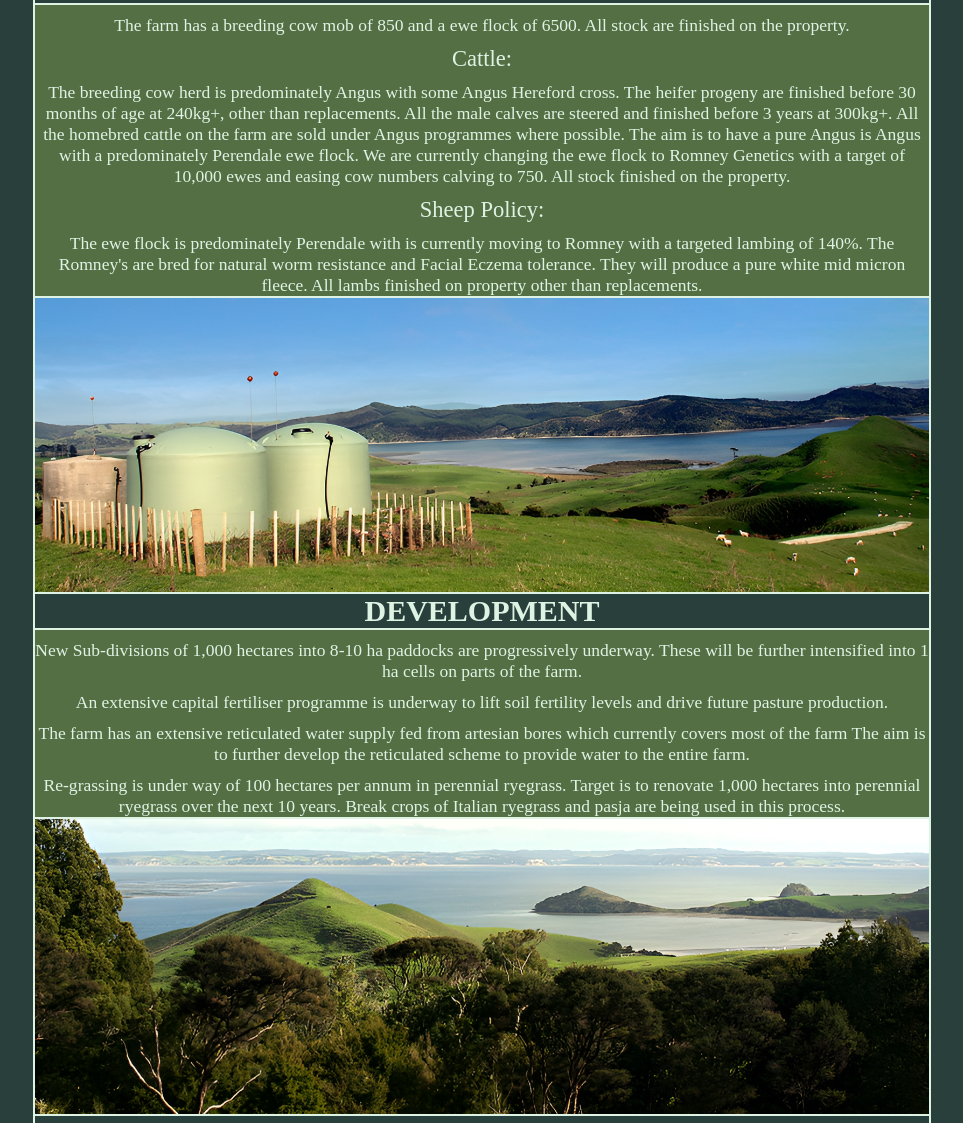
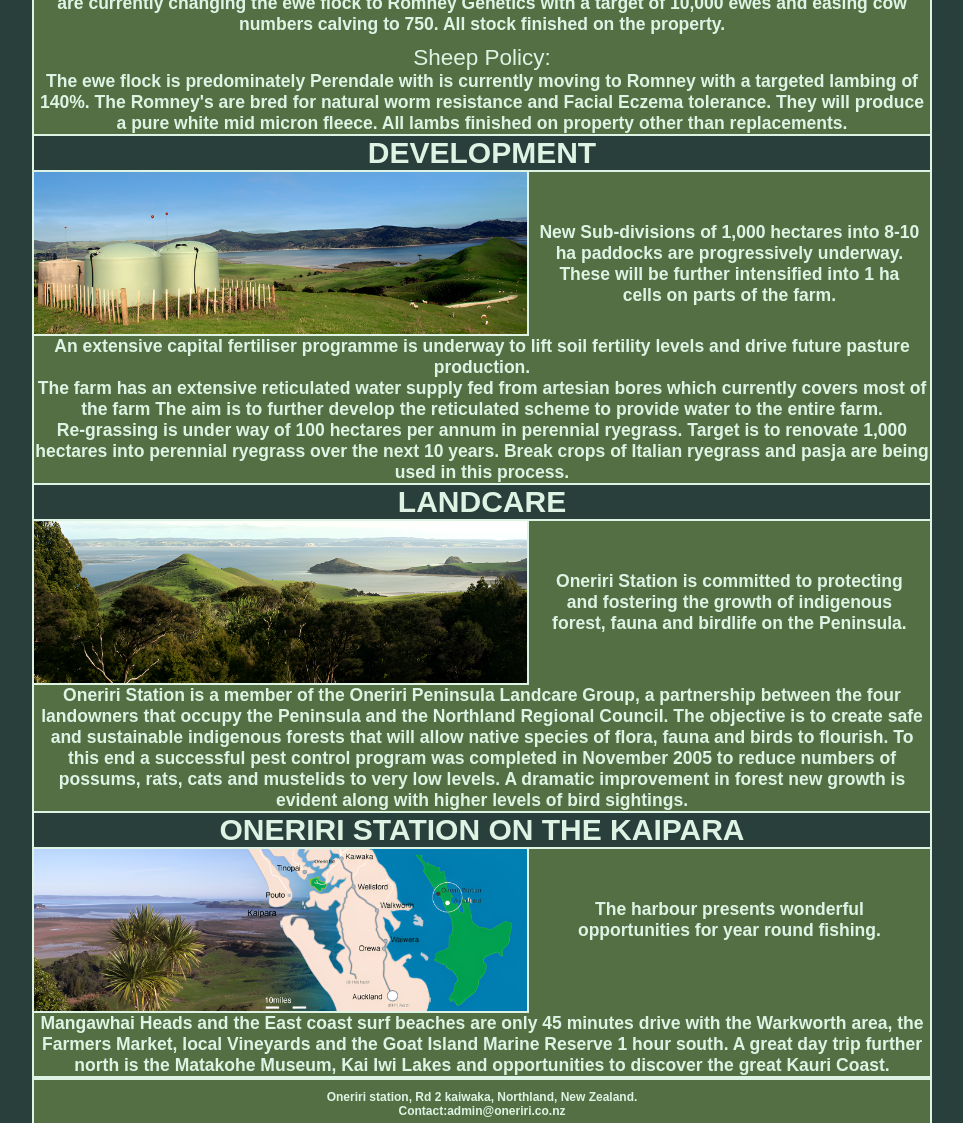
Before and after one commit to CC0454/Oneriri-station-internal, a plain HTML site: page information.html in a window 1280 px wide. Shown: the part 724-1847 px from the top of the page, without its empty margins (158-1121 px from the left). Drawn offline with Linux system fonts and the light colour scheme; a web font is replaced by a local one.

Commit message:
finished product, though finished, needs work

```diff
--- a/information.html
+++ b/information.html
@@ -26,27 +26,34 @@
     </nav>
     <main>
         <div class="information_main_format font-1">
-            <img src="./Images/6097-crop.jpg" alt="No image available" class="info_image">
             <div class="information_title">
                 <h1>LIVESTOCK</h1>
             </div>
-            <div class="info_text">
-                <h3 class="information_text">The farm has a breeding cow mob of 850 and a ewe flock of 6500. All stock are finished on the property. </h3>
-                <h2 class="information_subtitle">Cattle:</h2>
+            <div class="head_part">
+                <img src="./Images/6097-crop.jpg" alt="No image available" class="info_image">
+                <div class="header_text">
+                    <h3 class="information_text">The farm has a breeding cow mob of 850 and a ewe flock of 6500. All stock are finished on the property. </h3>
+                </div>
+            </div>
+            <div class="info_text"><h2 class="information_subtitle">Cattle:</h2>
                 <h3 class="information_text">The breeding cow herd is predominately Angus with some Angus Hereford cross. The heifer progeny are finished before 30 months of age at 240kg+, other than replacements. All the male calves are steered and finished before 3 years at 300kg+. All the homebred cattle on the farm are sold under Angus programmes where possible. The aim is to have a pure Angus is Angus with a predominately Perendale ewe flock. We are currently changing the ewe flock to Romney Genetics with a target of 10,000 ewes and easing cow numbers calving to 750. All stock finished on the property.</h3>
                 <h2 class="information_subtitle">Sheep Policy:</h2>
                 <h3 class="information_text">The ewe flock is predominately Perendale with is currently moving to Romney with a targeted lambing of 140%. The Romney's are bred for natural worm resistance and Facial Eczema tolerance. They will produce a pure white mid micron fleece. All lambs finished on property other than replacements.</h3>
             </div>
         </div>
         <div class="information_main_format font-1">
-            <img src="./Images/Development.png" alt="no image available" class="info_image">
             <div class="information_title">
                 <h1>DEVELOPMENT</h1>
             </div>
+            <div class="head_part">
+                <img src="./Images/Development.png" alt="no image available" class="info_image">
+                <div class="header_text">
+                    <h3 class="information_text">
+                        New Sub-divisions of 1,000 hectares into 8-10 ha paddocks are progressively underway. These will be further intensified into 1 ha cells on parts of the farm.
+                    </h3>
+                </div>
+            </div>
             <div class="info_text">
-                <h3 class="information_text">
-                    New Sub-divisions of 1,000 hectares into 8-10 ha paddocks are progressively underway. These will be further intensified into 1 ha cells on parts of the farm.
-                </h3>
                 <h3 class="information_text">
                     An extensive capital fertiliser programme is underway to lift soil fertility levels and drive future pasture production.
                 </h3>
@@ -58,24 +65,40 @@
                 </h3>
             </div>
         </div>
+
         <div class="information_main_format font-1">
-            <img class="info_image" src="./Images/landcare.png" alt="No image available [landcare.png]">
             <div class="information_title">
                 <h1>LANDCARE</h1>
             </div>
+            <div class="head_part">
+                <img class="info_image" src="./Images/landcare.png" alt="No image available [landcare.png]">
+                <div class="header_text">
+                    <h3 class="information_text">
+                        Oneriri Station is committed to protecting and fostering the growth of indigenous forest, fauna and birdlife on the Peninsula.
+                    </h3>
+                </div>
+            </div>
             <div class="info_text">
-                <h3 class="information_text">Oneriri Station is committed to protecting and fostering the growth of indigenous forest, fauna and birdlife on the Peninsula. Oneriri Station is a member of the Oneriri Peninsula Landcare Group, a partnership between the four landowners that occupy the Peninsula and the Northland Regional Council. The objective is to create safe and sustainable indigenous forests that will allow native species of flora, fauna and birds to flourish. To this end a successful pest control program was completed in November 2005 to reduce numbers of possums, rats, cats and mustelids to very low levels. A dramatic improvement in forest new growth is evident along with higher levels of bird sightings.
+                <h3 class="information_text"> Oneriri Station is a member of the Oneriri Peninsula Landcare Group, a partnership between the four landowners that occupy the Peninsula and the Northland Regional Council. The objective is to create safe and sustainable indigenous forests that will allow native species of flora, fauna and birds to flourish. To this end a successful pest control program was completed in November 2005 to reduce numbers of possums, rats, cats and mustelids to very low levels. A dramatic improvement in forest new growth is evident along with higher levels of bird sightings.
                 </h3>
             </div>
         </div>
+
         <div class="information_main_format font-1">
-            <img src="./Images/Farm_location.png" alt="No image available [Farm_location.png]">
             <div class="information_title">
                 <h1>ONERIRI STATION ON THE KAIPARA</h1>
             </div>
+            <div class="head_part">
+                <img class="info_image" src="./Images/Farm_location.png" alt="No image available [Farm_location.png]">
+                <div class="header_text">
+                    <h3 class="information_text">
+                        The harbour presents wonderful opportunities for year round fishing.
+                    </h3>
+                </div>
+            </div>
             <div class="info_text">
                 <h3 class="information_text">
-                    The harbour presents wonderful opportunities for year round fishing. Mangawhai Heads and the East coast surf beaches are only 45 minutes drive with the Warkworth area, the Farmers Market, local Vineyards and the Goat Island Marine Reserve 1 hour south. A great day trip further north is the Matakohe Museum, Kai Iwi Lakes and opportunities to discover the great Kauri Coast.
+                     Mangawhai Heads and the East coast surf beaches are only 45 minutes drive with the Warkworth area, the Farmers Market, local Vineyards and the Goat Island Marine Reserve 1 hour south. A great day trip further north is the Matakohe Museum, Kai Iwi Lakes and opportunities to discover the great Kauri Coast.
                 </h3>
             </div>
 
--- a/styles.css
+++ b/styles.css
@@ -4,7 +4,8 @@
 }
 
 .font-1 {
-    font-family: "Vollkorn SC", serif;
+    font-family: "Varela Round", sans-serif;
+    font-weight: 400;
     font-style: normal;
   }
 
@@ -42,7 +43,7 @@ a {
 
 li:hover {
     background-color:#556F44;
-    transition: 0.2;
+    transition: 0.7s;
 }
 
 .background_info {
@@ -141,24 +142,33 @@ footer {
     flex-direction: column;
     justify-content: center;
     margin: 0 auto;
-    max-width: 70.2%;
+    max-width: 70%;
     font-size: 15px;
+    border-left: #dff3e4 2px solid;
+    border-right: #dff3e4 2px solid;
+    border-bottom: #dff3e4 2px solid;
 }
 
 .information_title {
     text-align: center;
     background-color:  #283F3B;
     color: #dff3e4;
-    border-left: #dff3e4 2px solid;
-    border-right: #dff3e4 2px solid;
-    border-top: #dff3e4 2px solid;
+    border-bottom: #dff3e4 2px solid;
 }
 
 .info_text {
     text-align: center;
     color: #dff3e4;
     background-color: #556F44;
-    border: #dff3e4 2px solid;
+}
+
+.header_text {
+    padding-top: 50px;
+    padding-left: 10px;
+    padding-right: 10px;
+    text-align: center;
+    color: #dff3e4;
+    background-color: #556F44;
 }
 
 .information_subtitle {
@@ -166,14 +176,14 @@ footer {
     padding-top: 10px;
 }
 
-.information_text {
-    font-weight: 300;
-    padding-top: 10px;
+.info_image {
+    width: 55%;
+    border-bottom: #dff3e4 2px solid;
+    border-right: #dff3e4 2px solid;
 }
 
-.info_image {
-    border-left: #dff3e4 2px solid;
-    border-right: #dff3e4 2px solid;
+.head_part {
+    display: flex;
 }
 
 .image_main {
@@ -184,14 +194,25 @@ footer {
 }
 
 .image1 {
-    max-width: 25%;
-    border-top: #dff3e4 2px solid;
-    border-left: #dff3e4 2px solid;
-    border-right: #dff3e4 2px solid;
+    max-width: 30%;
+    border:#dff3e4 2px solid;
+    margin: 10px;
 }
 
 .image1:hover {
     max-width: 120%;
     border: #dff3e4 2px solid;
+    transition: 1s;
+    margin: 20px;
+}
+
+.image1:not(:hover) {
     transition: 0.5s;
 }
+
+.horizontal {
+    display: flex;
+    flex-direction: row;
+    justify-content: center;
+    align-items: center;
+}
```
Also changed, not shown: image.html (+17 -2 lines), index.html (+1 -1 lines), Images/Waves.avif (added).
